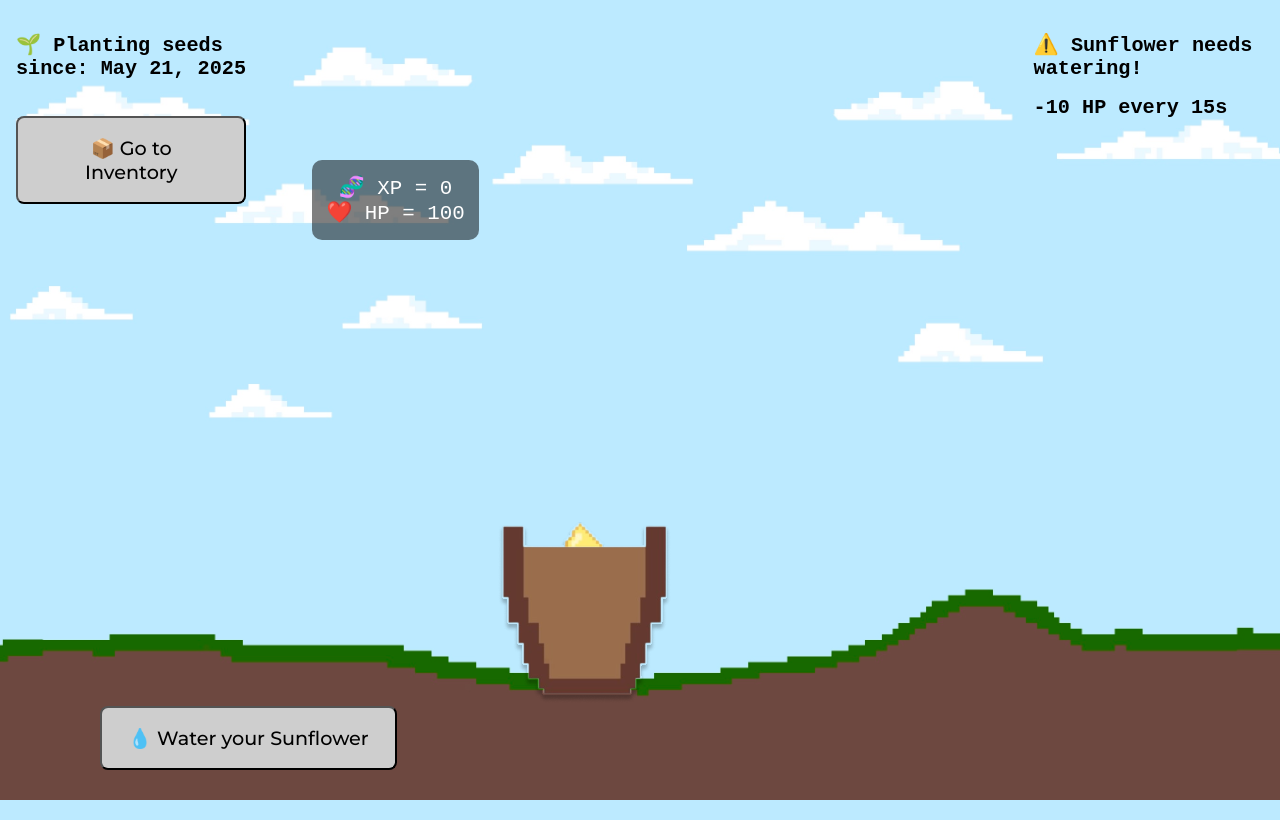
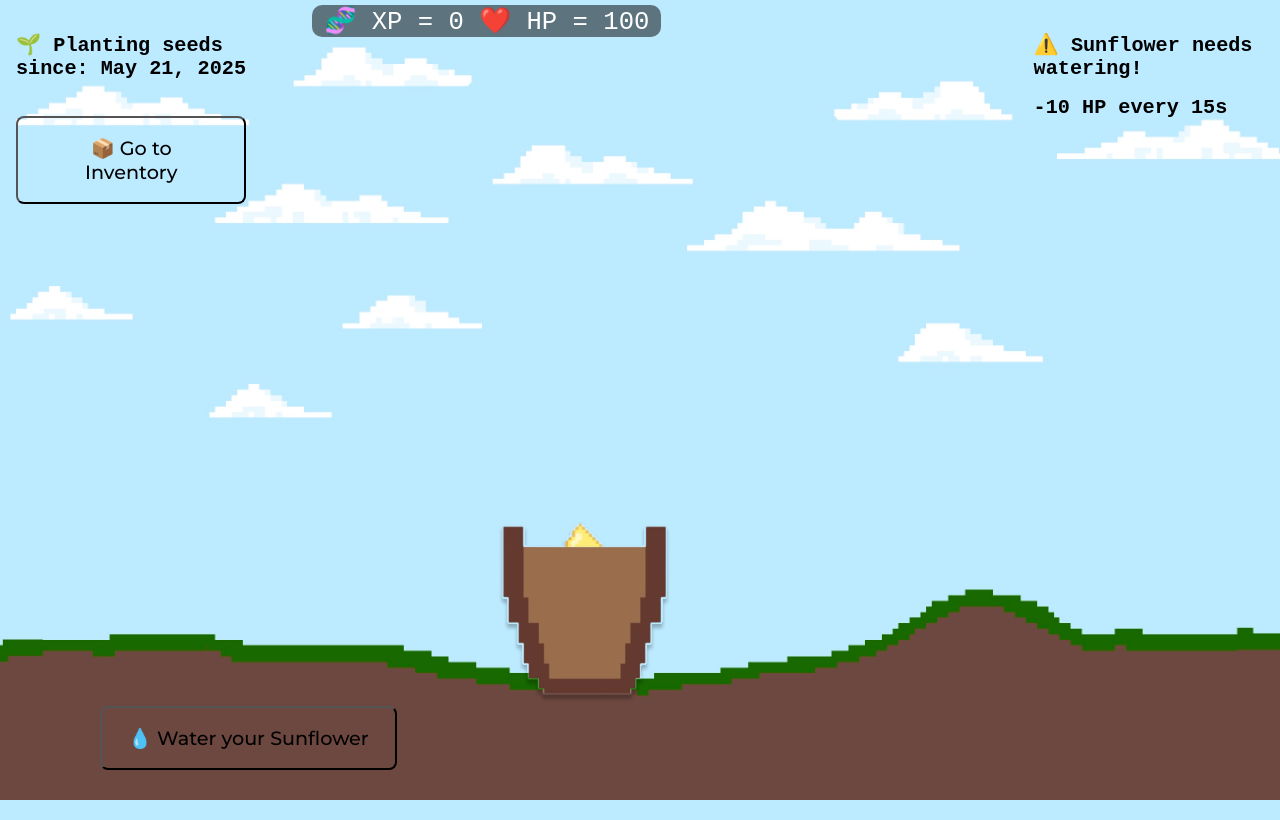
Before and after one commit to jerrythunt/AgileDevProjACIT2911, a Flask app: page /plant/1 in a window 1280 px wide. Run offline with Flask 3, Linux system fonts and the light colour scheme; data comes from the database, SQL or seed files in the repository; both versions use the stored data as it was after the commit.

Commit message:
merged devmain

```diff
--- a/sproutware/templates/dead_plant.html
+++ b/sproutware/templates/dead_plant.html
@@ -25,7 +25,7 @@
       align-items: center;
       justify-content: flex-start;
       height: 100%;
-      padding-left:700px; /* Distance from the left */
+      padding-left:700px;
     }
 
     .button-box {
--- a/sproutware/templates/plant_page.html
+++ b/sproutware/templates/plant_page.html
@@ -56,12 +56,12 @@
 
   .plant-stats {
     position: absolute;
-    top: 160px;
+    top: 5px;
     left: 50px;
     background-color: rgba(0, 0, 0, 0.5);
-    padding: 15px 14px;
+    padding: 0px 12px;
     border-radius: 10px;
-    font-size: 1.3rem;
+    font-size: 1.6rem;
     text-align: center;
     color: white;
     z-index: 3;
@@ -83,7 +83,7 @@
     pointer-events: none;
   }
 
-  /* ✅ Make only Daisy mature images smaller */
+
   .plant-image-wrapper img[src*="daisy_mature"],
   .plant-image-wrapper img[src*="daisy_mature_wilt"] {
     transform: scale(0.60);
@@ -91,7 +91,7 @@
     margin-bottom: 40px;
   }
 
-  /* ✅ Make only Daisy mature images smaller */
+
 .plant-image-wrapper img[src*="daisy_mature"],
 .plant-image-wrapper img[src*="daisy_mature_wilt"] {
   transform: scale(0.60);
@@ -99,7 +99,7 @@
   margin-bottom: 40px;
 }
 
-/* ✅ Move only cactus sapling images downward */
+
 .plant-image-wrapper img[src*="cactus_sapling"] {
   transform: translateY(50px);
 }
@@ -122,7 +122,7 @@
     font-size: 1.2rem;
     padding: 18px 26px;
     border-radius: 8px;
-    background: rgb(206, 206, 206);
+    background: transparent;
     color: black;
     cursor: pointer;
   }
@@ -138,7 +138,6 @@
 
   <div class="top-section">
 
-    <!-- Left Info -->
     <div class="left-box box">
       {% if start and start.current_time %}
         <h5>🌱 Planting seeds since: {{ start.current_time.strftime('%B %d, %Y') }}</h5>
@@ -155,12 +154,12 @@
       {% endif %}
     </div>
 
-    <!-- Center Plant -->
+
     <div class="top-box box plant-background">
       <div class="top-box img">
         {% if plant.is_planted %}
           <div class="plant-stats">
-            🧬 XP = {{ plant.xp }} <br>❤️ HP = {{ plant.hp }}
+            🧬 XP = {{ plant.xp }} ❤️ HP = {{ plant.hp }}
           </div>
           <div class="plant-image-wrapper">
             {% set prefix = plant.name.lower() %}
@@ -186,7 +185,6 @@
       </div>
     </div>
 
-    <!-- Right Info -->
     <div class="right-box box">
       {% if plant.hp == 0 %}
         <h5>{{ plant.name }} has died. Try again next time.</h5>
@@ -210,7 +208,7 @@
     </div>
   </div>
 
-  <!-- Bottom Button -->
+
   <div class="bottom-box box">
     <div class="button-wrapper">
       {% if plant.hp == 0 %}
```
Also changed, not shown: sproutware/templates/achievements.html (+9 -9 lines), sproutware/Growing_Plants.db.
